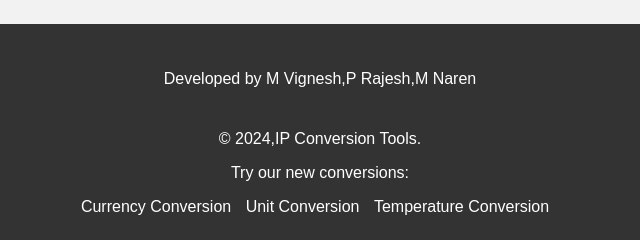
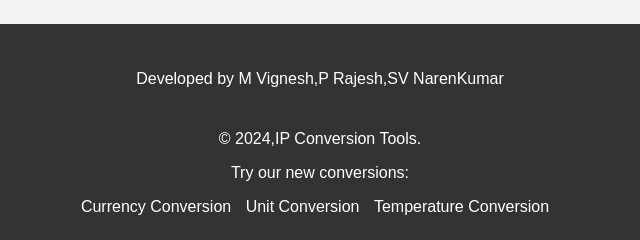
Before and after one commit to Manku-Vignesh/Conversion-Tools.github.io, a plain HTML site: page temperature_conversion.html in a window 1280 px wide. Shown: the part 544-784 px from the top of the page, 328-968 px from the left. Drawn offline with Linux system fonts and the light colour scheme.

Commit message:
Update temperature_conversion.html

```diff
--- a/temperature_conversion.html
+++ b/temperature_conversion.html
@@ -42,7 +42,7 @@
 
 <footer>
     <div class="footer-content">
-      <p class="developers">Developed by M Vignesh,P Rajesh,M Naren</p>
+      <p class="developers">Developed by M Vignesh,P Rajesh,SV NarenKumar</p>
       <div class="conversion-links">
         <p>&copy; 2024,IP Conversion Tools.</p>
         <p>Try our new conversions:</p>
```
